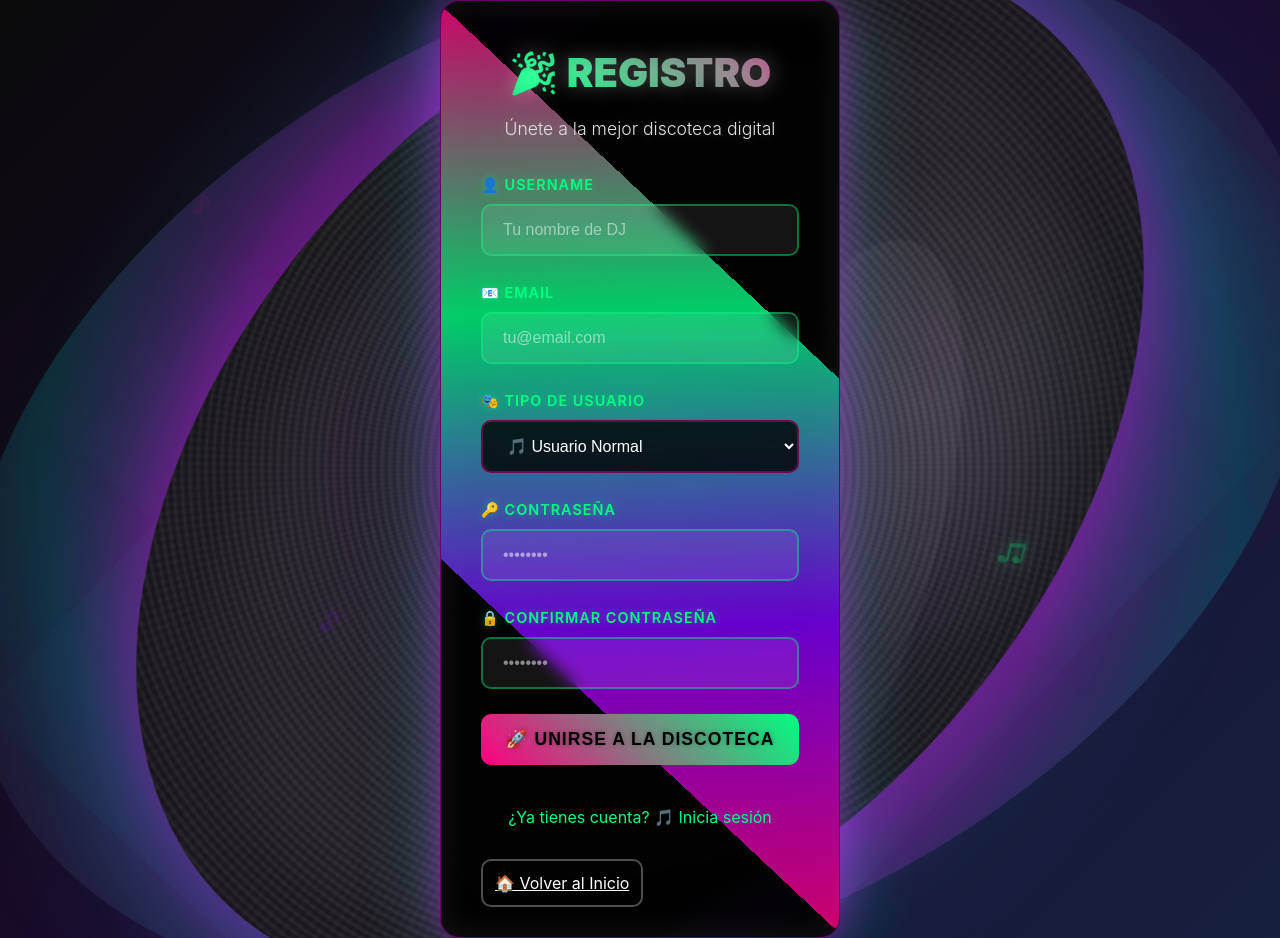
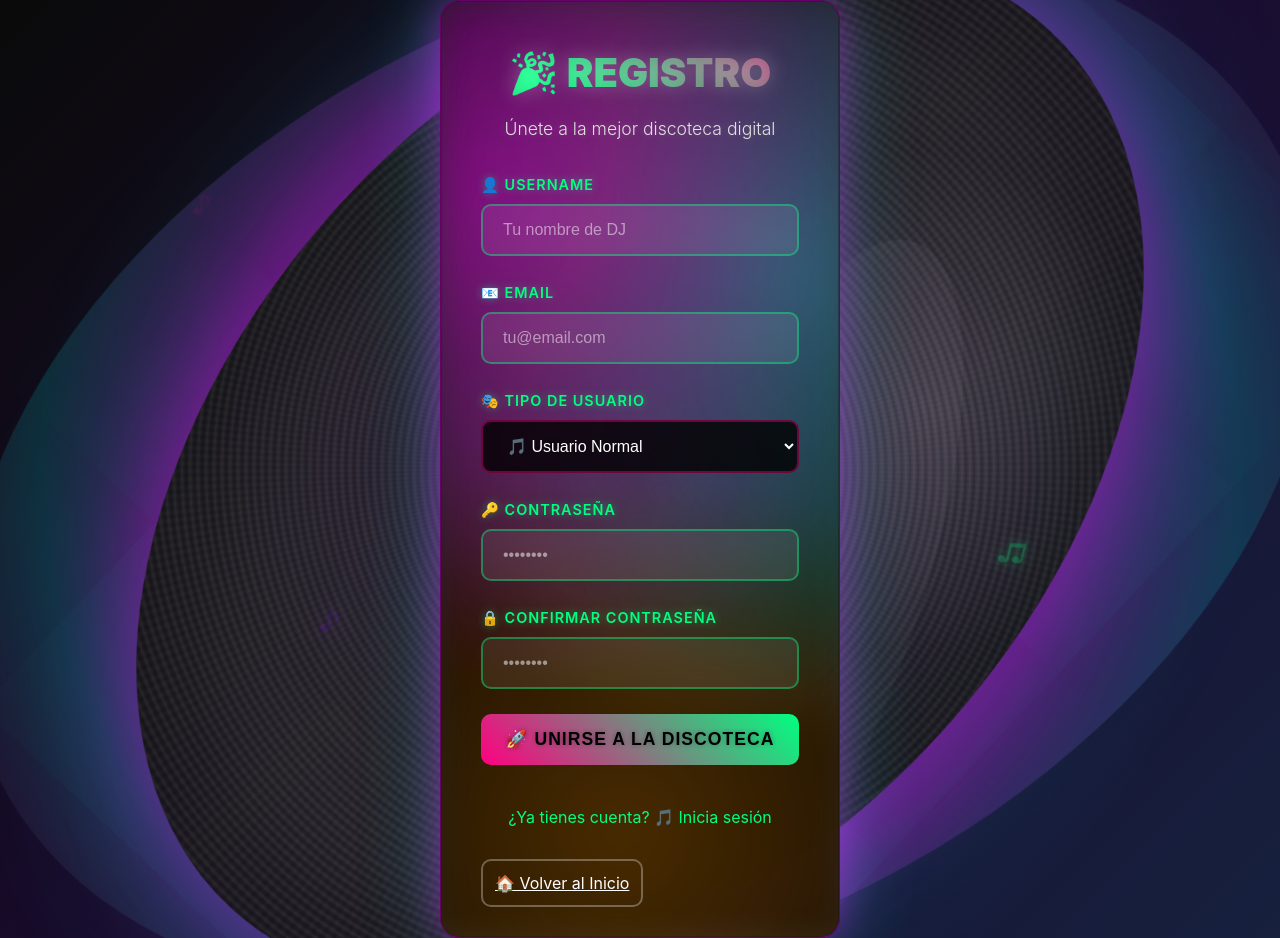
Before and after one commit to EthanGF7/ProyectoFinal, a Next.js app in the folder frontend/: page /registro in a window 1280 px wide. Built offline with nearby package versions, Linux system fonts and the light colour scheme.

Commit message:
Inicio de sesion y registro mejoradovisualmente

```diff
--- a/frontend/src/styles/componentes.css
+++ b/frontend/src/styles/componentes.css
@@ -995,20 +995,38 @@
 .auth-form::before {
   content: '';
   position: absolute;
-  top: -3px;
-  left: -3px;
-  right: -3px;
-  bottom: -3px;
-  background: linear-gradient(45deg, #ff0080, #00ff80, #8000ff, #ff0080);
-  border-radius: 20px;
+  top: -8px;
+  left: -8px;
+  right: -8px;
+  bottom: -8px;
+  background:
+    radial-gradient(circle at 18% 20%, rgba(255, 0, 200, 0.55) 0%, transparent 58%),
+    radial-gradient(circle at 82% 28%, rgba(0, 255, 255, 0.45) 0%, transparent 60%),
+    radial-gradient(circle at 45% 85%, rgba(255, 120, 0, 0.35) 0%, transparent 58%);
+  border-radius: 26px;
   z-index: -1;
-  animation: neonBorder 4s linear infinite;
-  opacity: 0.8;
-}
-
-@keyframes neonBorder {
-  0% { transform: rotate(0deg); }
-  100% { transform: rotate(360deg); }
+  animation: auroraPulse 8s ease-in-out infinite alternate;
+  opacity: 0.65;
+  filter: blur(14px) brightness(0.9);
+  mix-blend-mode: screen;
+}
+
+@keyframes auroraPulse {
+  0% {
+    transform: translate3d(-3%, -4%, 0) scale(0.94);
+    opacity: 0.3;
+    filter: blur(12px) brightness(0.75) saturate(0.9);
+  }
+  50% {
+    transform: translate3d(2%, 3%, 0) scale(1.08);
+    opacity: 0.95;
+    filter: blur(22px) brightness(1.4) saturate(1.25);
+  }
+  100% {
+    transform: translate3d(-2%, -1%, 0) scale(0.96);
+    opacity: 0.45;
+    filter: blur(14px) brightness(0.85) saturate(1);
+  }
 }
 
 .auth-title {
@@ -1415,15 +1433,20 @@
 .popup-content::before {
   content: '';
   position: absolute;
-  top: -2px;
-  left: -2px;
-  right: -2px;
-  bottom: -2px;
-  background: linear-gradient(45deg, #ff0080, #00ff80, #8000ff, #ff0080);
-  border-radius: 20px;
+  top: -12px;
+  left: -12px;
+  right: -12px;
+  bottom: -12px;
+  background:
+    radial-gradient(circle at 25% 25%, rgba(255, 0, 200, 0.5) 0%, transparent 60%),
+    radial-gradient(circle at 75% 30%, rgba(0, 255, 255, 0.45) 0%, transparent 62%),
+    radial-gradient(circle at 50% 80%, rgba(255, 200, 0, 0.35) 0%, transparent 58%);
+  border-radius: 30px;
   z-index: -1;
-  animation: neonBorder 3s linear infinite;
-  opacity: 0.7;
+  animation: auroraPulse 9s ease-in-out infinite alternate;
+  opacity: 0.6;
+  filter: blur(20px) brightness(0.9);
+  mix-blend-mode: screen;
 }
 
 .popup-icon {
```
